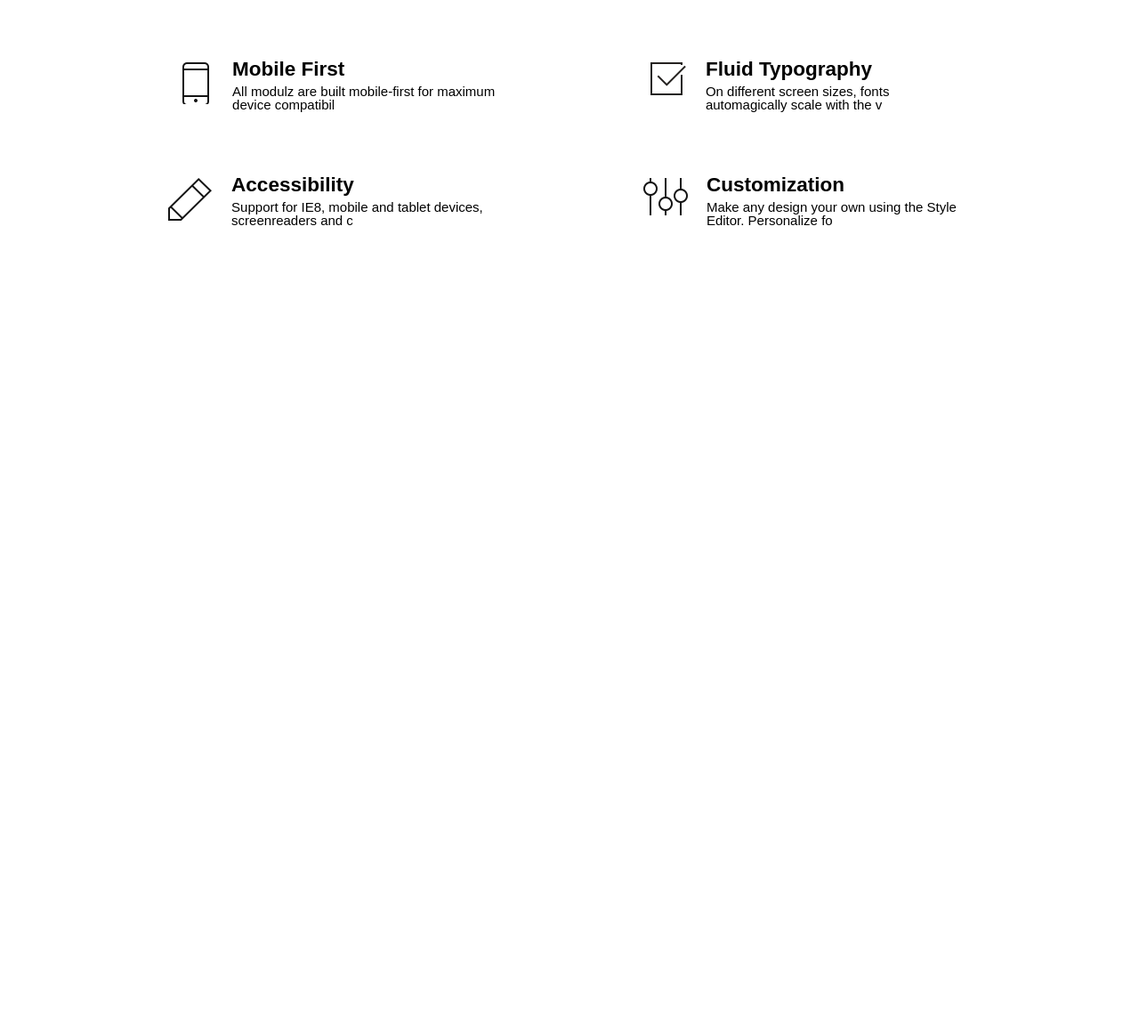
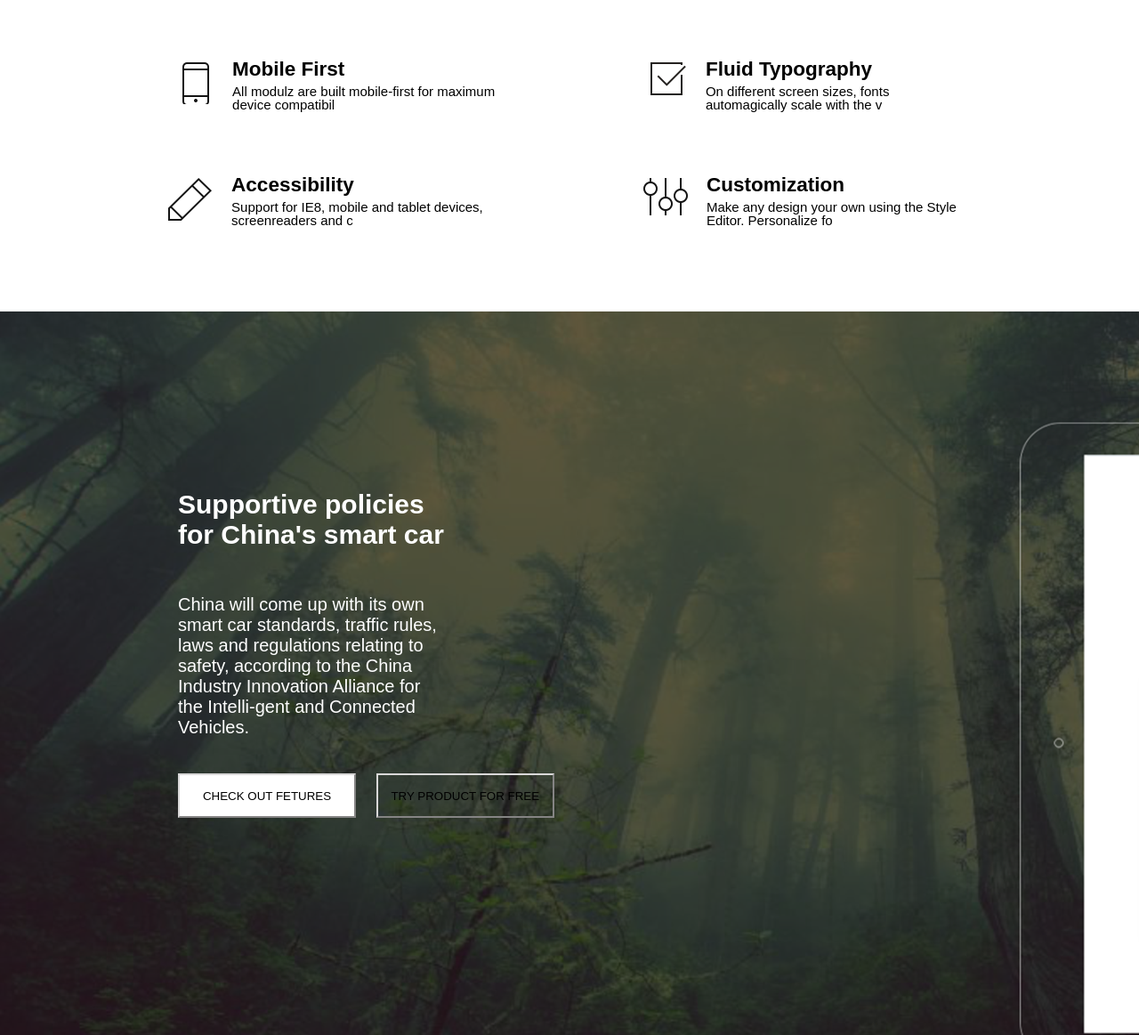
Before and after one commit to VagrantSaint/VagrantSaint.github.io, a plain HTML site: page ife/index.html in a window 1280 px wide. Shown: the part 1195-2358 px from the top of the page at 89% size. Before the commit the page ends 1495 px from the top, so only its background shows below. Drawn offline with Linux system fonts and the light colour scheme.

Commit message:
Add files via upload

```diff
--- a/ife/index.html
+++ b/ife/index.html
@@ -47,6 +47,13 @@
             </div>
     </div>
     <div id="section_two">
+        <h2>Supportive policies for China's smart car</h2>
+        <p>China will come up with its own smart car standards, traffic rules, laws and regulations relating to safety, according to the China Industry Innovation Alliance for the Intelli-gent and Connected Vehicles.</p>
+        <div class="button">
+            <button value="check out retures">CHECK OUT FETURES</button>
+            <button value="TRY PRODUCT FOR FREE">TRY PRODUCT FOR FREE</button>
+        </div>
+    </div>
 
 
 
--- a/ife/style.css
+++ b/ife/style.css
@@ -93,3 +93,38 @@ header {
 	color: #807B7B;
 	margin-bottom:50px;
 }
+/*内容section——two*/
+#section_two {
+	background-image:url(images/Background2.png);
+	height: 960px;
+}
+#section_two h2 {
+	margin:50px 200px;
+	padding-top:200px;
+	width:300px;
+	font-size: 3em;
+	text-align: left;
+	color:white;
+}
+#section_two p {
+	width: 300px;
+	margin: 0 200px;
+	font-size:2em;
+	color:white;
+}
+.button {
+	margin:40px 200px;
+}
+.button button{
+	width:200px;
+	height: 50px;
+	margin-right:20px;
+}
+.button button{
+	background-color: inherit;
+	cursor: pointer;
+	border-color: rgba(217,216,216,1.00);
+}
+.button button:first-child {
+	background-color:white;
+}
```
Also changed, not shown: ife/untitled.html (added, +45 -0 lines), ife/images/Background2.png (added).
